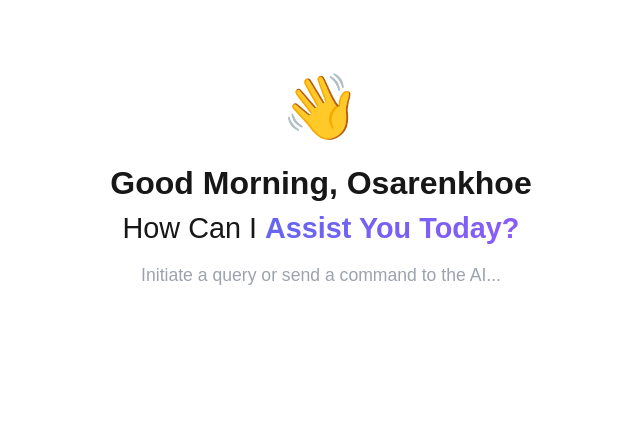
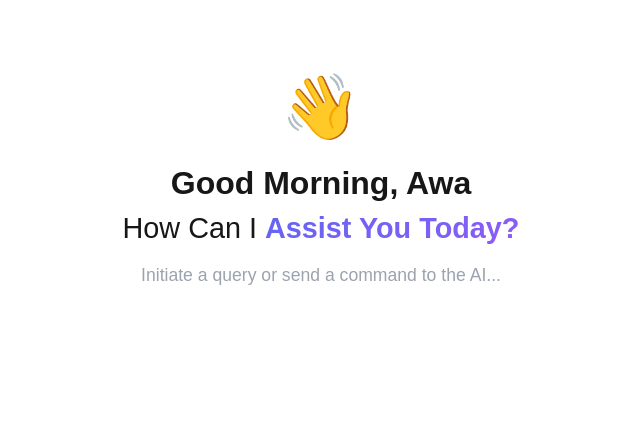
Before and after one commit to AwaEmmanuel-lab/LLM_QA_AWA_23CE034385, a Flask app: page / in a window 1280 px wide. Shown: the part 107-549 px from the top of the page, without its empty margins (319-959 px from the left). Run offline with Flask 3, Linux system fonts and the light colour scheme.

Commit message:
Final Commit

```diff
--- a/templates/index.html
+++ b/templates/index.html
@@ -32,7 +32,7 @@
                 <!-- Welcome Message -->
                 <div class="welcome-screen" id="welcomeScreen">
                     <div class="welcome-icon">👋</div>
-                    <h2 class="welcome-title">Good Morning, Osarenkhoe</h2>
+                    <h2 class="welcome-title">Good Morning, Awa</h2>
                     <h3 class="welcome-subtitle">How Can I <span class="highlight">Assist You Today?</span></h3>
                     <p class="welcome-description">Initiate a query or send a command to the AI...</p>
                 </div>
```
